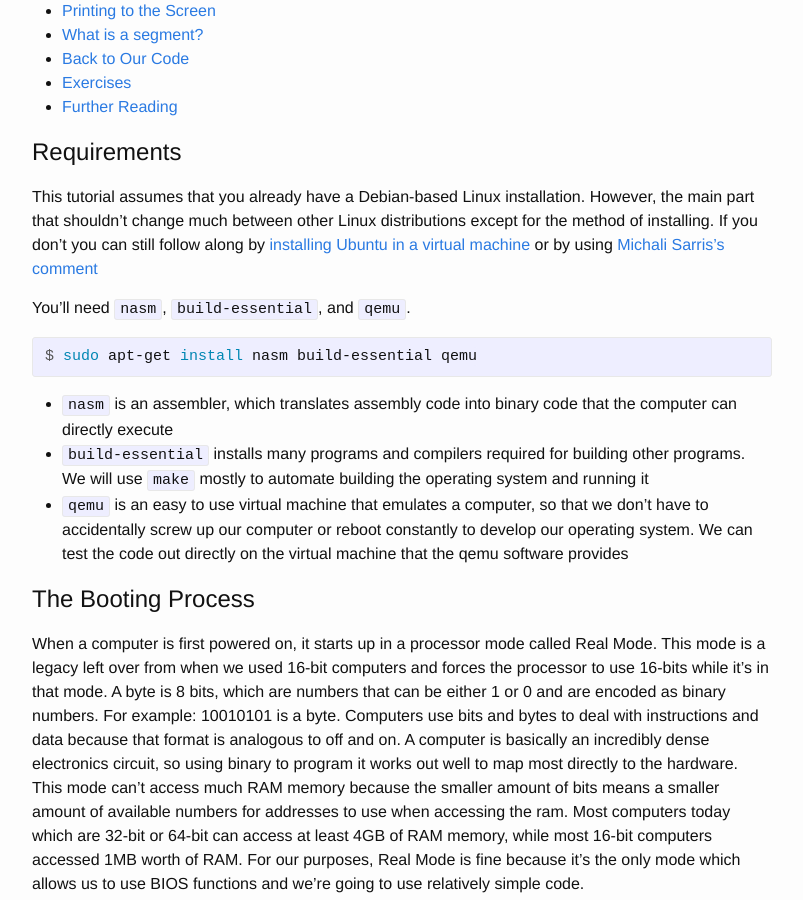
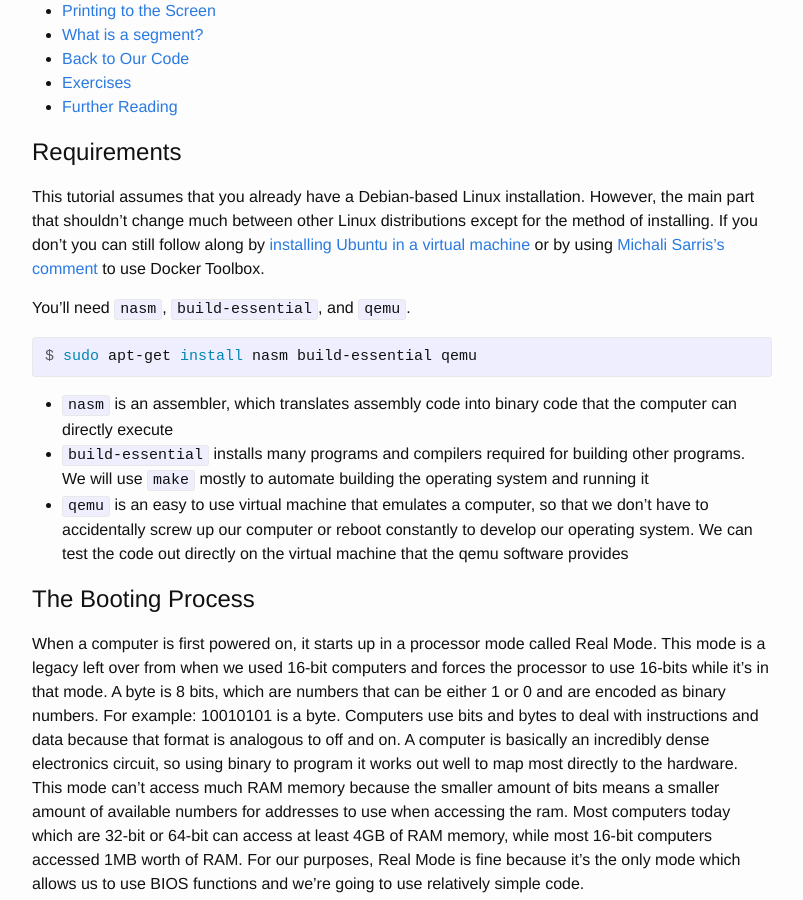
Before and after one commit to TutorialsByNick/tutorialsbynick, a Jekyll site: the page built from _posts/2016-06-08-writing-an-os-baby-steps.md, in a window 1280 px wide and 900 px high, scrolled down 1210 px. Shown: the whole window, without its empty margins (238-1041 px from the left). Built offline with Jekyll 4.4.1, drawn with Linux system fonts in a browser that asks for light colours; comment, search, counter and statistics services are not loaded.

Commit message:
Added info about Docker Toolbox

```diff
--- a/_posts/2016-06-08-writing-an-os-baby-steps.md
+++ b/_posts/2016-06-08-writing-an-os-baby-steps.md
@@ -26,7 +26,7 @@ Github or email me.
 
 This tutorial assumes that you already have a Debian-based Linux installation. However, the main part that shouldn't change much between other Linux distributions except for the method of installing. If you don't
 you can still follow along by [installing Ubuntu in a virtual machine] or by
-using [Michali Sarris's comment](http://tutorialsbynick.com/writing-an-os-baby-steps/#comment-2728097897)
+using [Michali Sarris's comment](http://tutorialsbynick.com/writing-an-os-baby-steps/#comment-2728097897) to use Docker Toolbox.
 
 You'll need `nasm`, `build-essential`, and `qemu`.
 
```
